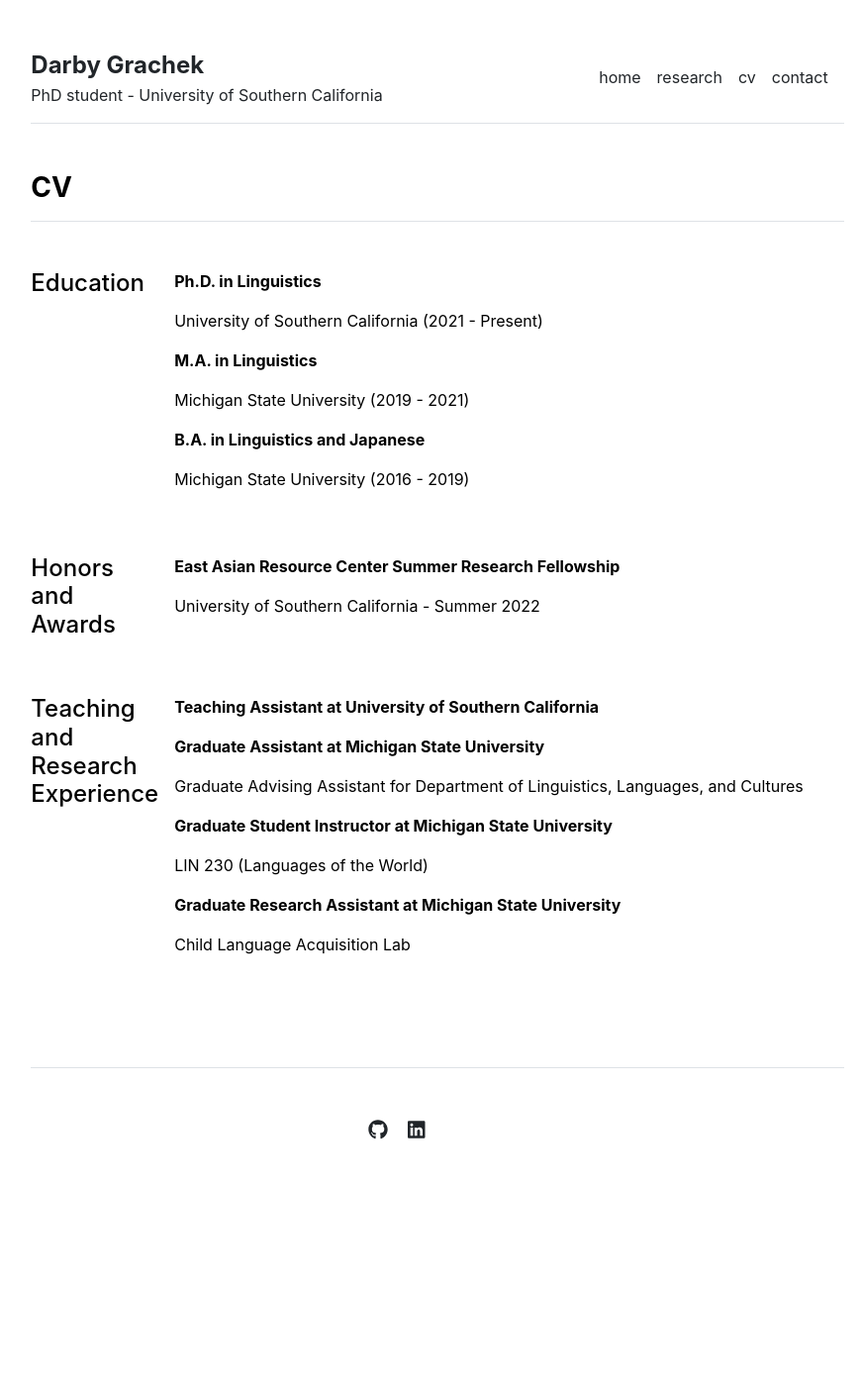
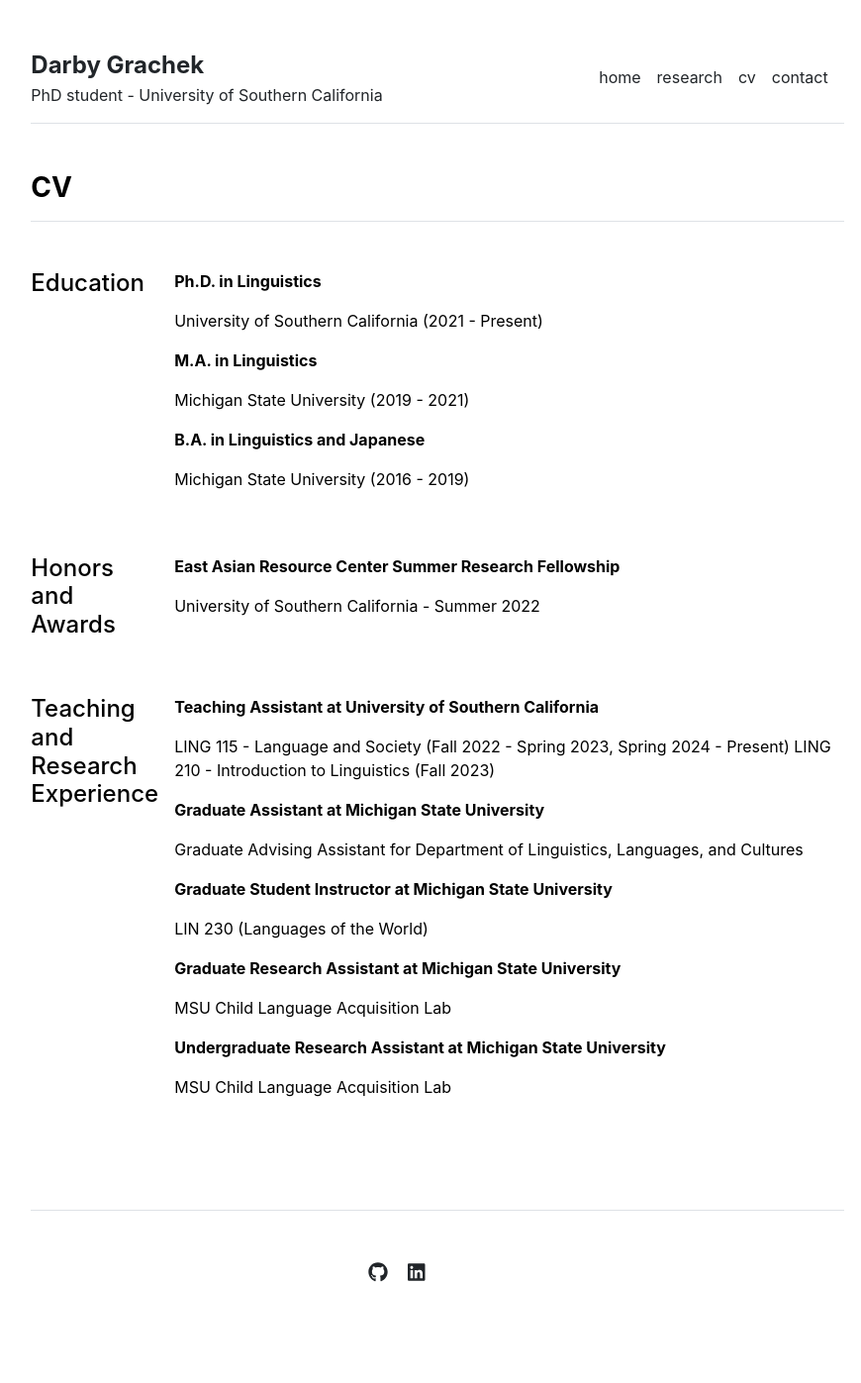
Before and after one commit to darbygrachek/darbygrachek.github.io, a Jekyll site: the page built from cv.md, in a window 1280 px wide. Shown: the whole page at 99% size, without its empty margins (198-1068 px from the left). Built offline with Jekyll 4.4.1, drawn with Linux system fonts in a browser that asks for light colours; before the commit the page ends 1253 px from its top, so only the background shows below that.

Commit message:
Update academic-experience.yml

```diff
--- a/_data/cv/academic-experience.yml
+++ b/_data/cv/academic-experience.yml
@@ -1,6 +1,8 @@
 - title: 'Teaching Assistant at University of Southern California'
   dates: 'Fall 2022 – Present'
-  descriptions: ['LING 115 - Language and Society (Fall 2022 - Spring 2023, Spring 2024 - Present)', 'LING 210 - Introduction to Linguistics (Fall 2023)']
+  description: |
+    LING 115 - Language and Society (Fall 2022 - Spring 2023, Spring 2024 - Present)
+    LING 210 - Introduction to Linguistics (Fall 2023)
 
 - title: 'Graduate Assistant at Michigan State University'
   dates: 'Fall 2020 - Spring 2021'
@@ -12,4 +14,8 @@
 
 - title: 'Graduate Research Assistant at Michigan State University'
   dates: 'Fall 2019 - Spring 2020'
-  description: 'Child Language Acquisition Lab'
+  description: 'MSU Child Language Acquisition Lab'
+
+- title: 'Undergraduate Research Assistant at Michigan State University'
+  dates: 'Fall 2018 - Spring 2019'
+  description: 'MSU Child Language Acquisition Lab'
```
